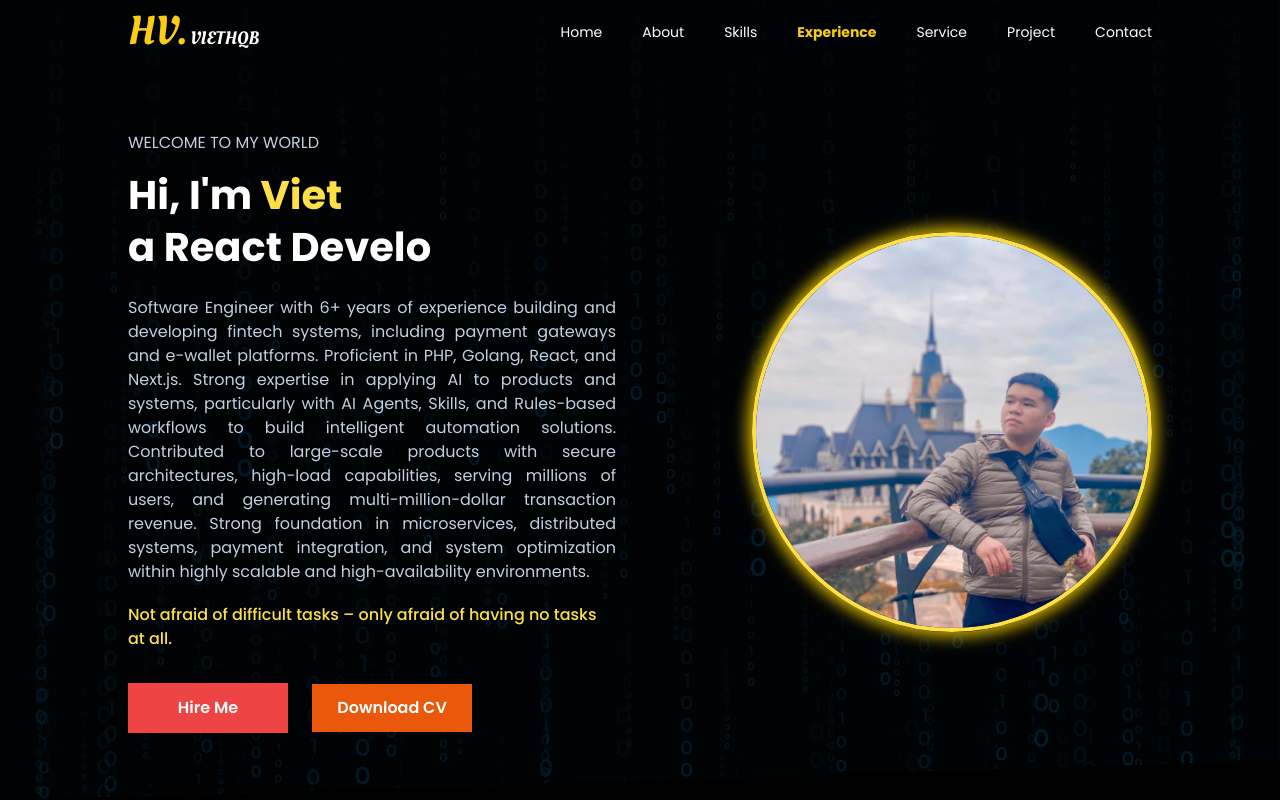
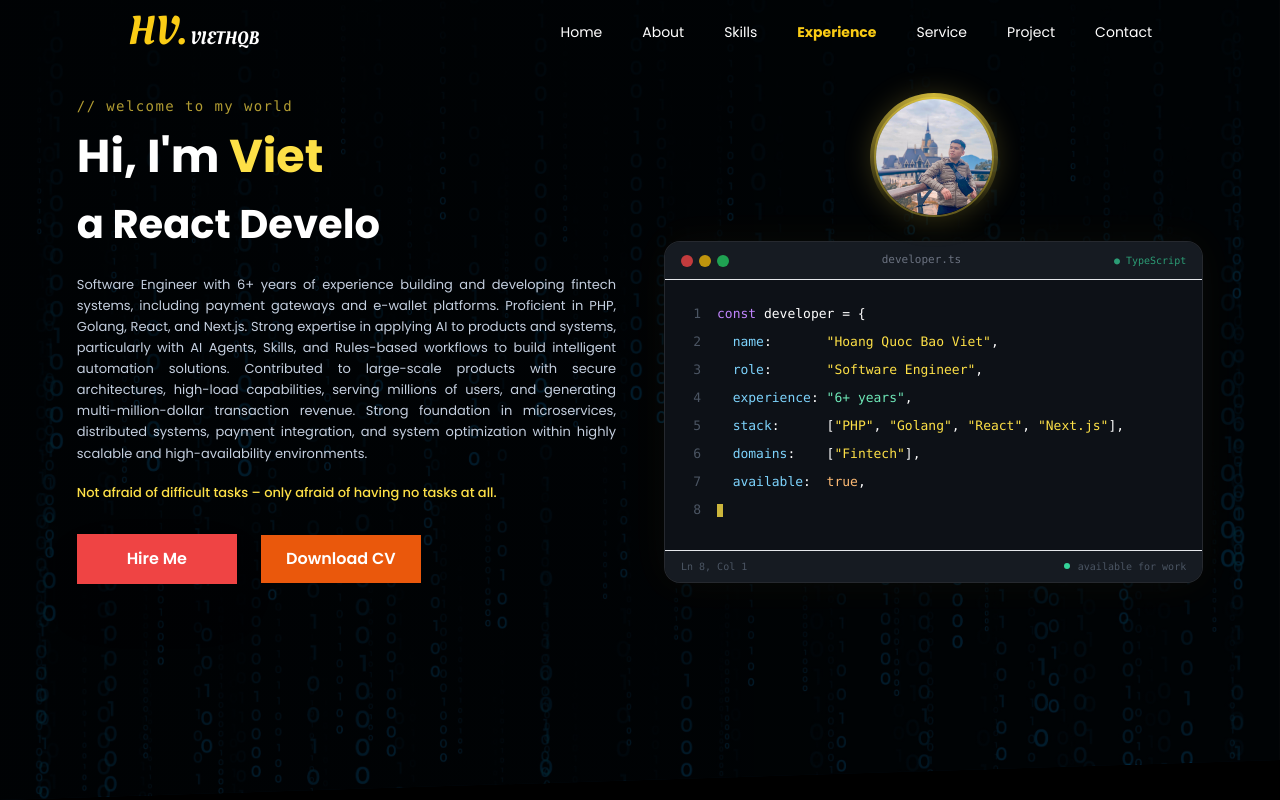
Before and after one commit to viethqb01/my-portfolio, a Next.js app: page / in a window 1280 px wide. Shown: the top 800 px of the page. Built offline with nearby package versions, Linux system fonts and the light colour scheme.

Commit message:
feat: update hero

```diff
--- a/src/components/Hero.tsx
+++ b/src/components/Hero.tsx
@@ -1,90 +1,246 @@
+"use client";
+
 import Image from "next/image";
-import React from "react";
+import React, { useEffect, useState } from "react";
 
 import TypeWriteEffect from "./Helpers/TypeWriteEffect";
 
+const rawCode = `const developer = {
+  name:       "Hoang Quoc Bao Viet",
+  role:       "Software Engineer",
+  experience: "6+ years",
+  stack:      ["PHP", "Golang", "React", "Next.js"],
+  domains:    ["Fintech"],
+  available:  true,
+}`;
+
+function highlight(line: string): React.ReactNode {
+    const parts: React.ReactNode[] = [];
+    let rest = line;
+    let key = 0;
+
+    const push = (text: string, cls: string) => {
+        parts.push(
+            <span key={key++} className={cls}>
+                {text}
+            </span>,
+        );
+    };
+
+    // keywords
+    rest = rest.replace(/^(const|true|false)(\s|$|,)/, (_, kw, after) => {
+        push(kw, "text-purple-400");
+        return "\x00" + after;
+    });
+
+    // process remaining tokens
+    const segments = rest.split(/("[^"]*"|\btrue\b|\bfalse\b|\bconst\b|\x00)/g);
+    for (const seg of segments) {
+        if (!seg) continue;
+        if (seg === "\x00") continue;
+        if (seg.startsWith('"') && seg.endsWith('"')) {
+            const inner = seg.slice(1, -1);
+            const isNum = /^\d/.test(inner) || inner.includes("+");
+            push(seg, isNum ? "text-emerald-300" : "text-yellow-300");
+        } else if (seg === "true" || seg === "false") {
+            push(seg, "text-orange-300");
+        } else if (seg === "const") {
+            push(seg, "text-purple-400");
+        } else {
+            // check for key: pattern
+            const keyMatch = seg.match(/^(\s+)([a-zA-Z_]+)(\s*:)(.*)/s);
+            if (keyMatch) {
+                push(keyMatch[1], "text-white");
+                push(keyMatch[2], "text-sky-300");
+                push(keyMatch[3], "text-white");
+                // recurse remaining
+                const remaining = keyMatch[4];
+                push(remaining, "text-white");
+            } else {
+                push(seg, "text-white");
+            }
+        }
+    }
+
+    return parts;
+}
+
 const Hero = () => {
+    const [displayedText, setDisplayedText] = useState("");
+    const [charIndex, setCharIndex] = useState(0);
+    const [waiting, setWaiting] = useState(false);
+
+    // Typing effect
+    useEffect(() => {
+        if (waiting) return;
+        if (charIndex >= rawCode.length) {
+            setWaiting(true);
+            return;
+        }
+        const t = setTimeout(
+            () => {
+                setDisplayedText(rawCode.slice(0, charIndex + 1));
+                setCharIndex(i => i + 1);
+            },
+            rawCode[charIndex] === "\n" ? 80 : 30,
+        );
+        return () => clearTimeout(t);
+    }, [charIndex, waiting]);
+
+    // Reset after 2s delay
+    useEffect(() => {
+        if (!waiting) return;
+        const t = setTimeout(() => {
+            setDisplayedText("");
+            setCharIndex(0);
+            setWaiting(false);
+        }, 2000);
+        return () => clearTimeout(t);
+    }, [waiting]);
+
+    const typedLines = displayedText.split("\n");
+
     return (
         <div
             id="blog-hero"
-            className="custom-bg w-[100vw] pb-[4vh] pt-[8vh] md:h-[100vh] md:pt-[12vh]"
+            className="custom-bg w-[100vw] pb-[4vh] pt-[8vh] md:min-h-[100vh] md:pt-[12vh]"
         >
-            <div className="mx-auto flex h-[100%] w-[80%] flex-col justify-center">
-                <div className="grid grid-cols-1 items-center gap-[3rem] md:grid-cols-2">
+            <div className="mx-auto flex h-full w-[88%] max-w-6xl flex-col justify-center">
+                <div className="grid grid-cols-1 items-center gap-12 md:grid-cols-2">
+                    {/* Left — text */}
                     <div>
-                        <h1 data-aos="fade-right" className="mb-[1.3rem] text-[#c4cfdf]">
-                            WELCOME TO MY WORLD
-                        </h1>
-                        <div>
+                        <p
+                            data-aos="fade-right"
+                            className="mb-3 font-mono text-sm tracking-widest text-yellow-300/70"
+                        >
+                            {"// welcome to my world"}
+                        </p>
+
                         <h1
                             data-aos="fade-left"
-                                data-aos-delay="200"
-                                className="xl-text-[50px] text-[25px] font-bold leading-[2.6rem] text-white sm:text-[35px] lg:text-[40px]"
+                            data-aos-delay="100"
+                            className="text-[28px] font-bold leading-tight text-white sm:text-[38px] lg:text-[46px]"
                         >
                             Hi, I&apos;m <span className="text-yellow-300">Viet</span>
                         </h1>
 
+                        <div data-aos="fade-up" data-aos-delay="200" className="mt-2">
                             <TypeWriteEffect />
+                        </div>
 
                         <p
                             data-aos="fade-up"
-                                data-aos-delay="400"
-                                className="mt-[1.2rem] text-justify text-[14px] text-[#c4cfdf] md:text-[16px]"
+                            data-aos-delay="350"
+                            className="mt-5 text-justify text-[12px] leading-relaxed text-[#c4cfdf] md:text-[13px]"
                         >
-                                Software Engineer with 6+ years of experience building and
-                                developing fintech systems, including payment gateways and e-wallet
-                                platforms. Proficient in PHP, Golang, React, and Next.js. Strong
-                                expertise in applying AI to products and systems, particularly with
-                                AI Agents, Skills, and Rules-based workflows to build intelligent
-                                automation solutions. Contributed to large-scale products with
-                                secure architectures, high-load capabilities, serving millions of
-                                users, and generating multi-million-dollar transaction revenue.
-                                Strong foundation in microservices, distributed systems, payment
-                                integration, and system optimization within highly scalable and
-                                high-availability environments.
+                            Software Engineer with 6+ years of experience building and developing
+                            fintech systems, including payment gateways and e-wallet platforms.
+                            Proficient in PHP, Golang, React, and Next.js. Strong expertise in
+                            applying AI to products and systems, particularly with AI Agents,
+                            Skills, and Rules-based workflows to build intelligent automation
+                            solutions. Contributed to large-scale products with secure
+                            architectures, high-load capabilities, serving millions of users, and
+                            generating multi-million-dollar transaction revenue. Strong foundation
+                            in microservices, distributed systems, payment integration, and system
+                            optimization within highly scalable and high-availability environments.
                         </p>
+
                         <p
                             data-aos="fade-up"
-                                data-aos-delay="500"
-                                className="mt-[1.2rem] text-[14px] font-medium text-yellow-300 md:text-[16px]"
+                            data-aos-delay="450"
+                            className="mt-[1.2rem] text-[12px] font-medium text-yellow-300 md:text-[13px]"
                         >
-                                Not afraid of difficult tasks – only afraid of having no tasks at
-                                all.
+                            Not afraid of difficult tasks – only afraid of having no tasks at all.
                         </p>
 
-                            <div className="mt-[2rem] flex items-center space-x-6">
-                                <button
-                                    data-aos="zoom-in"
-                                    data-aos-delay="600"
-                                    className="relative flex h-[50px] w-40 items-center justify-center overflow-hidden bg-red-500 font-semibold text-white shadow-2xl transition-all before:absolute before:h-0 before:w-0 before:rounded-full before:bg-blue-600 before:duration-500 before:ease-out hover:before:h-56 hover:before:w-56"
+                        <div
+                            data-aos="fade-up"
+                            data-aos-delay="550"
+                            className="mt-[2rem] flex items-center space-x-6"
                         >
+                            <button className="relative flex h-[50px] w-40 items-center justify-center overflow-hidden bg-red-500 font-semibold text-white shadow-2xl transition-all before:absolute before:h-0 before:w-0 before:rounded-full before:bg-blue-600 before:duration-500 before:ease-out hover:before:h-56 hover:before:w-56">
                                 <a
                                     href="https://www.facebook.com/viethoang100701"
-                                        className="relatve z-10"
+                                    className="relative z-10"
                                 >
                                     Hire Me
                                 </a>
                             </button>
-
-                                <button
-                                    data-aos="zoom-in"
-                                    data-aos-delay="700"
-                                    className="before:ease shadow-s2xl relative h-12 w-40 overflow-hidden bg-orange-600 font-semibold text-white before:absolute before:left-0 before:-ml-2 before:h-48 before:w-48 before:origin-top-right before:-translate-x-full before:translate-y-12 before:-rotate-90 before:bg-green-700 before:transition-all before:duration-300 hover:text-white hover:shadow-black hover:before:-rotate-180"
-                                >
+                            <button className="before:ease shadow-s2xl relative h-12 w-40 overflow-hidden bg-orange-600 font-semibold text-white before:absolute before:left-0 before:-ml-2 before:h-48 before:w-48 before:origin-top-right before:-translate-x-full before:translate-y-12 before:-rotate-90 before:bg-green-700 before:transition-all before:duration-300 hover:text-white hover:shadow-black hover:before:-rotate-180">
                                 <span className="relative z-10">Download CV</span>
                             </button>
                         </div>
                     </div>
+
+                    {/* Right — photo + code editor */}
+                    <div
+                        data-aos="fade-left"
+                        data-aos-delay="200"
+                        className="hidden flex-col items-center gap-6 md:flex"
+                    >
+                        {/* Avatar */}
+                        <div className="relative">
+                            <div className="absolute -inset-1 animate-[spin_6s_linear_infinite] rounded-full bg-[conic-gradient(from_0deg,rgba(253,224,71,0.8)_0%,transparent_40%,transparent_60%,rgba(253,224,71,0.8)_100%)]" />
+                            <Image
+                                src="/images/me.jpg"
+                                alt="Viet"
+                                width={120}
+                                height={120}
+                                className="relative rounded-full border-2 border-yellow-300/40 object-cover shadow-[0_0_30px_rgba(253,224,71,0.25)]"
+                            />
                         </div>
 
-                    <div data-aos="fade-left" className="hidden md:flex md:justify-end">
-                        <Image
-                            src="/images/me.jpg"
-                            alt="hero"
-                            width={400}
-                            height={400}
-                            className="rounded-full border-4 border-yellow-300 object-contain shadow-[0_0_15px_5px_rgba(255,215,0,0.8)]"
-                        />
+                        {/* Code editor */}
+                        <div className="w-full overflow-hidden rounded-2xl border border-white/10 bg-[#0d1117] shadow-[0_0_40px_rgba(253,224,71,0.04)]">
+                            {/* Title bar */}
+                            <div className="border-white/8 flex items-center justify-between border-b bg-[#161b22] px-4 py-2.5">
+                                <div className="flex items-center gap-1.5">
+                                    <span className="h-3 w-3 rounded-full bg-red-500/80" />
+                                    <span className="h-3 w-3 rounded-full bg-yellow-500/80" />
+                                    <span className="h-3 w-3 rounded-full bg-green-500/80" />
+                                </div>
+                                <span className="font-mono text-[11px] text-gray-500">
+                                    developer.ts
+                                </span>
+                                <span className="font-mono text-[10px] text-emerald-400/70">
+                                    ● TypeScript
+                                </span>
+                            </div>
+
+                            {/* Code */}
+                            <div className="h-[270px] overflow-auto p-5 font-mono text-[13px] leading-7">
+                                {typedLines.map((line, i) => {
+                                    const isLast = i === typedLines.length - 1;
+                                    return (
+                                        <div key={i} className="flex">
+                                            <span className="mr-4 w-4 select-none text-right text-gray-600">
+                                                {i + 1}
+                                            </span>
+                                            <span className="whitespace-pre">
+                                                {highlight(line)}
+                                                {isLast && (
+                                                    <span className="inline-block h-[1em] w-[0.5em] animate-pulse bg-yellow-300/80 align-middle" />
+                                                )}
+                                            </span>
+                                        </div>
+                                    );
+                                })}
+                            </div>
+
+                            {/* Status bar */}
+                            <div className="border-white/8 flex items-center justify-between border-t bg-[#161b22] px-4 py-2">
+                                <span className="font-mono text-[10px] text-gray-600">
+                                    Ln {typedLines.length}, Col{" "}
+                                    {(typedLines.at(-1)?.length ?? 0) + 1}
+                                </span>
+                                <div className="flex items-center gap-2">
+                                    <span className="h-1.5 w-1.5 rounded-full bg-emerald-400" />
+                                    <span className="font-mono text-[10px] text-gray-600">
+                                        available for work
+                                    </span>
+                                </div>
+                            </div>
+                        </div>
                     </div>
                 </div>
             </div>
```
Lines whose indentation alone changed are shown as unchanged.
